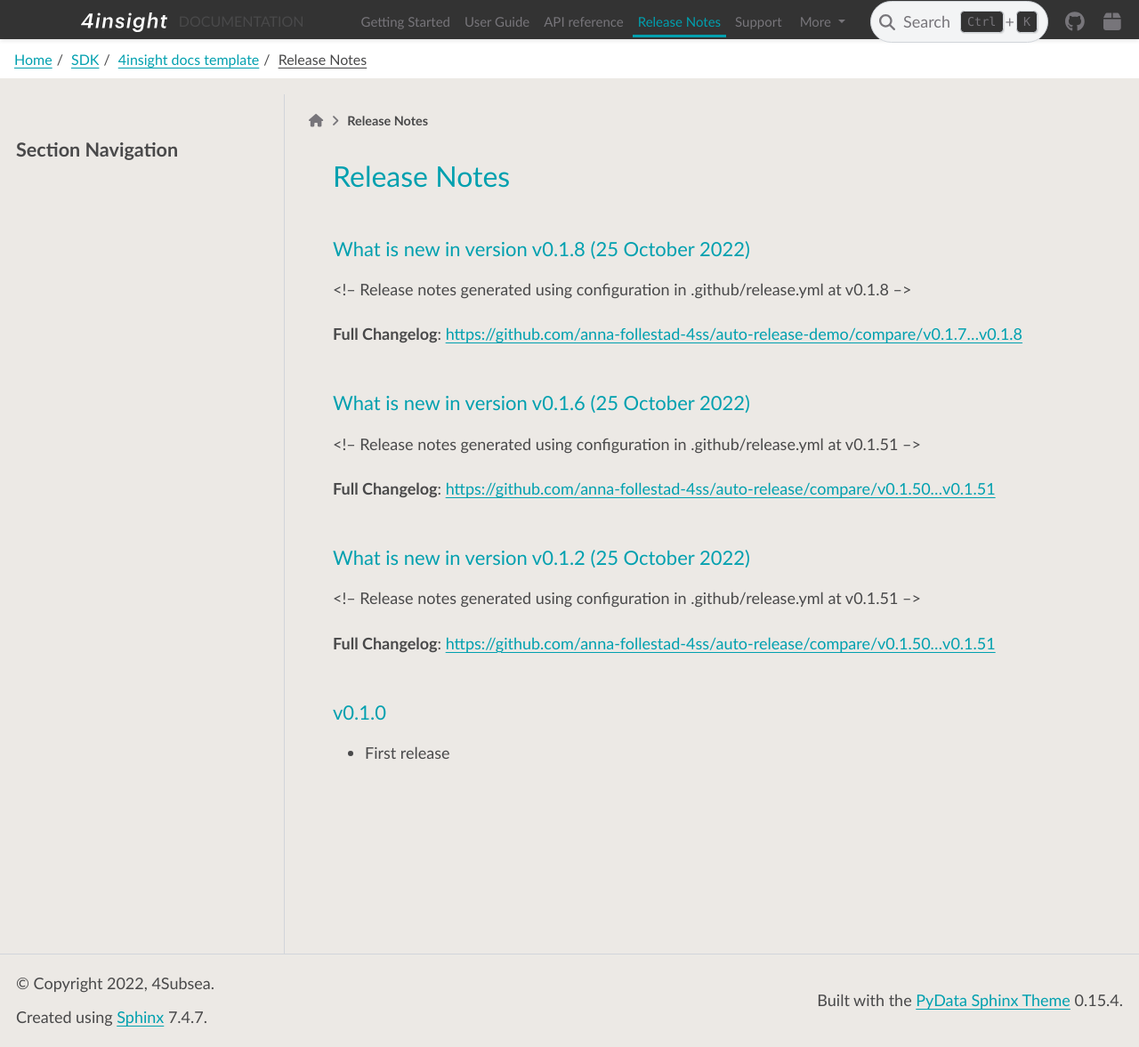
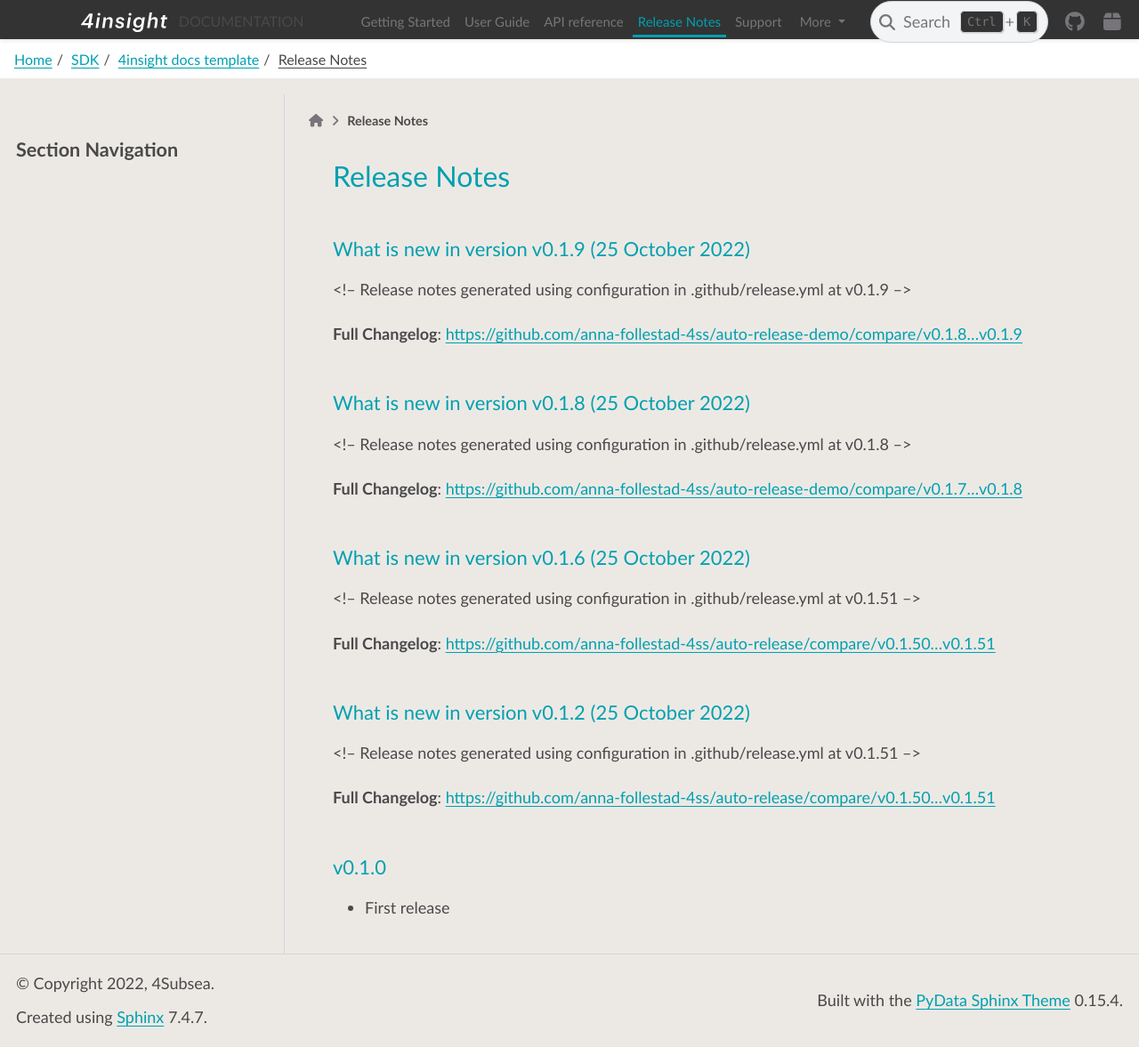
Before and after one commit to anna-follestad-4ss/auto-release-demo, a Sphinx documentation site: the page built from docs/release_notes.rst, in a window 1280 px wide and 1177 px high. Shown: the whole window at 89% size. Built offline with Sphinx 7.4.7 and the PyData theme 0.15.4, drawn with Linux system fonts in a browser that asks for light colours.

Commit message:
added some text to release notes

```diff
--- a/docs/release_notes.rst
+++ b/docs/release_notes.rst
@@ -1,5 +1,16 @@
 Release Notes
 =============
+
+What is new in version v0.1.9 (25 October 2022)
+------------------------------------------------
+
+<!-- Release notes generated using configuration in .github/release.yml at v0.1.9 -->
+
+
+
+**Full Changelog**: https://github.com/anna-follestad-4ss/auto-release-demo/compare/v0.1.8...v0.1.9
+
+
 
 What is new in version v0.1.8 (25 October 2022)
 ------------------------------------------------
```
